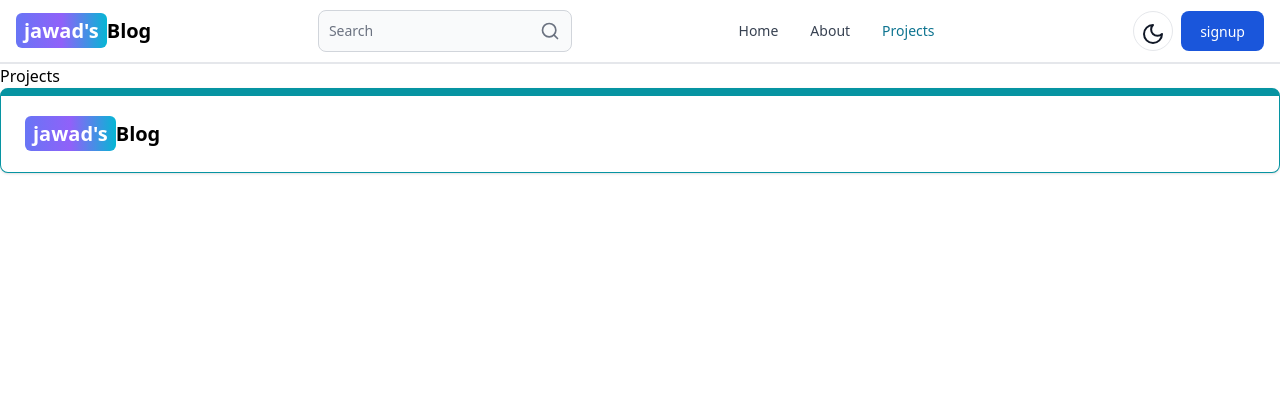
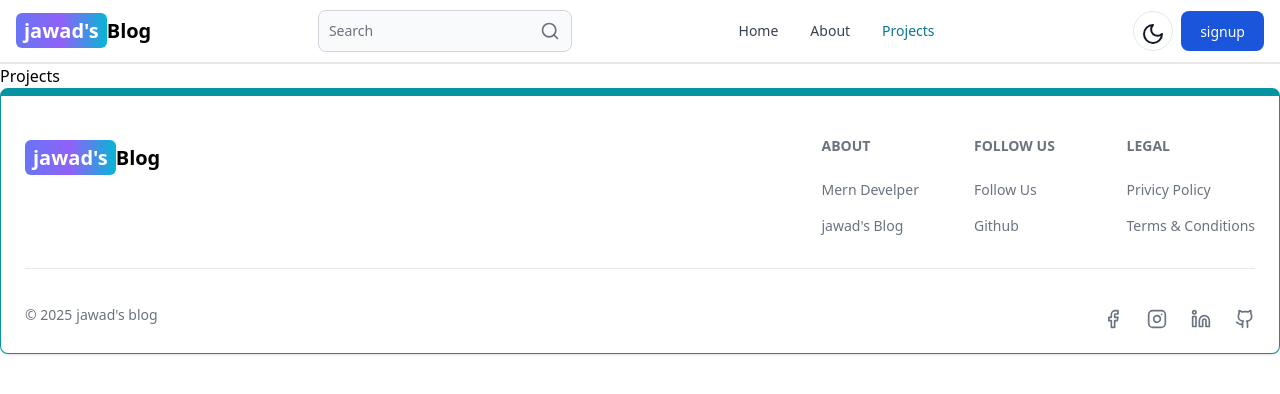
Before and after one commit to jawadkhanswati/mern-blog, a React (Vite) app in the folder client/: page /projects in a window 1280 px wide. Shown: the top 394 px of the page. Built offline with nearby package versions, Linux system fonts and the light colour scheme.

Commit message:
create footer component

```diff
--- a/client/src/components/Footer.jsx
+++ b/client/src/components/Footer.jsx
@@ -1,20 +1,75 @@
 import { Footer } from "flowbite-react"
 import {Link} from "react-router-dom"
+import {Github, Instagram, Linkedin, LucideFacebook} from "lucide-react"
 
 const Footercom = () => {
   return (
- <Footer container className="border border-t-8 border-teal-500">
-    <div className="">
-        <div className="">
-            <div className="">
-            <Link to={"/"} className='self-center whitespace-nowrap text-sm sm:text-xl  font-bold dark:white'>
+ <Footer container className="border border-t-8  border-teal-500">
+    <div className=" w-full max-w-7xl mx-auto">
+        <div className=" grid w-full justify-between sm:flex md:grid-col-1">
+            <div className="mt-6">
+            <Link to={"/"} className='self-center whitespace-nowrap text-lg sm:text-xl  font-bold dark:white'>
     <span className="px-2 py-1 bg-gradient-to-r from-indigo-500 via-purple-500 to-cyan-500 rounded-md font-bold text-white">jawad's</span>Blog
     </Link>
             </div>
+            <div className="grid mt-7 grid-cols-2 gap-3 sm:mt-4 sm:gap-6 sm:grid-cols-3">
+                <div>
+
+                <Footer.Title title="about"/>
+                <Footer.LinkGroup col>
+                    <Footer.Link target="blank" rel="noopener noreferrer" href="https://jd-portfolio-zeta.vercel.app/#">
+                        Mern Develper
+                    </Footer.Link>
+                    <Footer.Link target="blank" rel="noopener noreferrer" href="/about">
+                        jawad's Blog
+                    </Footer.Link>
+                </Footer.LinkGroup>
+                </div>
+
+                <div>
+
+                <Footer.Title title="Follow Us"/>
+                <Footer.LinkGroup col>
+                    <Footer.Link target="blank" rel="noopener noreferrer" href="https://wa.me/03170545835">
+                       Follow Us
+                    </Footer.Link>
+                    <Footer.Link target="blank" rel="noopener noreferrer" href="https://github.com/jawadkhanswati">
+                        Github
+                    </Footer.Link>
+                </Footer.LinkGroup>
+                </div>
+                <div>
+
+                <Footer.Title title="Legal"/>
+                <Footer.LinkGroup col>
+                    <Footer.Link target="blank" rel="noopener noreferrer" href="#">
+                    Privicy Policy
+                    </Footer.Link>
+                    <Footer.Link target="blank" rel="noopener noreferrer" href="#">
+                       Terms & Conditions
+                    </Footer.Link>
+                </Footer.LinkGroup>
+                </div>
+            </div>
         </div>
+        <Footer.Divider/>
+         <div className="w-full sm:flex sm:items-center sm:justify-between">
+            <Footer.Copyright  href="#" by="jawad's blog" year={new Date().getFullYear()}/>
+            <div className=" gap-6 flex mt-3 sm:mt-2 sm:justify-center">
+
+                <Footer.Icon href="#" color="black"   icon={LucideFacebook}/>
+                <Footer.Icon href="#" color="black"   icon={Instagram}/>
+                <Footer.Icon href="#" color="black"   icon={Linkedin}/>
+                <Footer.Icon href="https://github.com/jawadkhanswati" color="black"   icon={Github}/>
+
+                {/* <Footer.Icon href="#" icon={}/> */}
+            </div>
+         </div>
+
     </div>
  </Footer>
   )
 }
 
+
 export default Footercom
```
